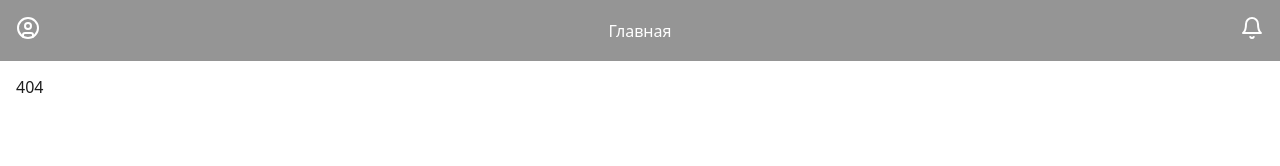
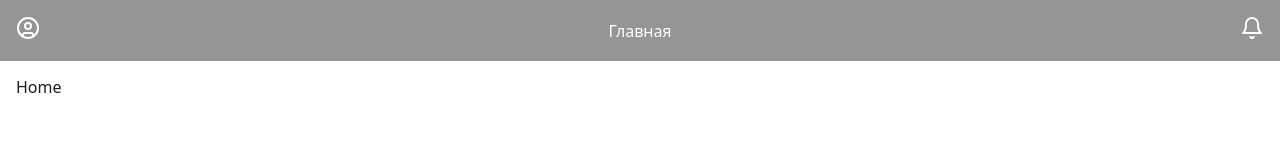
Before and after one commit to JustAlexeyDev/LBS, a React (Create React App) app: page / in a window 1280 px wide. Before the commit this address had no page. Shown: the top 166 px of the page. Built offline with nearby package versions, Linux system fonts and the light colour scheme.

Commit message:
Update App.jsx

```diff
--- a/src/App.jsx
+++ b/src/App.jsx
@@ -2,6 +2,9 @@ import Header from "./Components/Header";
 import { Route, Routes } from "react-router";
 
 import NotFound from "./Pages/NotFound";
+import Profile from "./Pages/Profile";
+import Home from "./Pages/Home";
+import Notifications from "./Pages/Notifications";
 
 
 const App = () => {
@@ -11,6 +14,10 @@ const App = () => {
       <div className="Page">
         <Routes>
           <Route path="/*" element={<NotFound />}/>
+          <Route path="/Profile" element={<Profile />}/>
+          <Route path="/" element={<Home />}/>
+          <Route path="/Home" element={<Home />}/>
+          <Route path="/Notifications" element={<Notifications />}/>
         </Routes>
       </div>
     </div>
```
